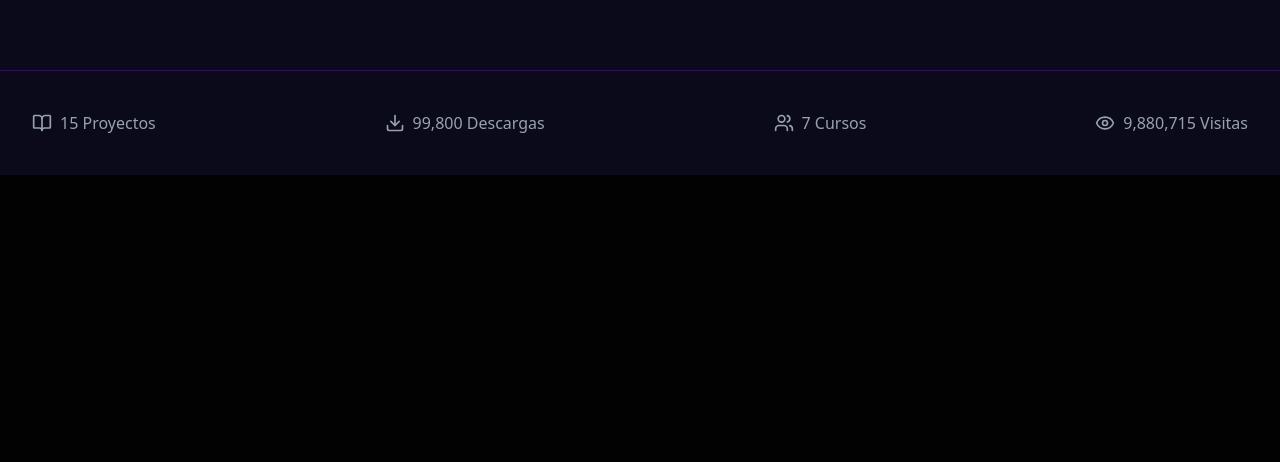
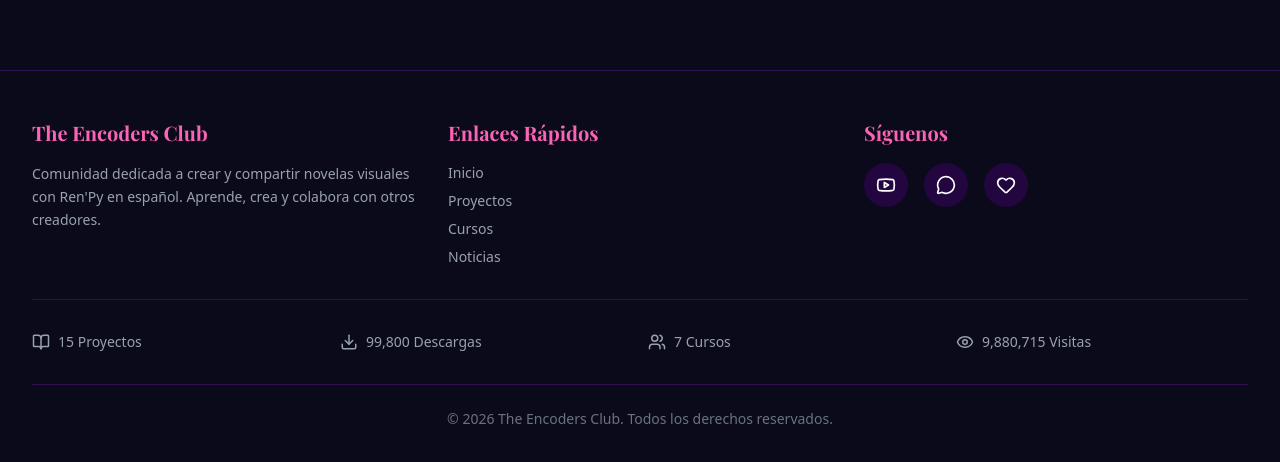
Before and after one commit to The-Encoders-Club/The-Encoders-Club, a React (Vite) app: page / in a window 1280 px wide. Shown: the part 2204-2666 px from the top of the page. Before the commit the page ends 2379 px from the top, so only its background shows below. Built offline with nearby package versions, Linux system fonts and the light colour scheme.

Commit message:
Actualizar App.tsx
Se agregó la funcionalidad de los botones

```diff
--- a/src/App.tsx
+++ b/src/App.tsx
@@ -4,8 +4,15 @@
  */
 
 import React, { useState } from 'react';
-import { Users, BookOpen, Newspaper, Heart, Download, Eye } from 'lucide-react';
+import { Users, BookOpen, Newspaper, Heart, Download, Eye, Youtube, MessageCircle } from 'lucide-react';
 const logo = '/logo.png';
+
+// Enlaces de redes sociales
+const socialLinks = {
+  youtube: 'https://youtube.com/@theencodersclub',
+  discord: 'https://discord.gg/2DB5k7sb8',
+  kofi: 'https://ko-fi.com/theencodersclub'
+};
 
 // Datos de los integrantes del equipo
 const teamMembers = [
@@ -190,7 +197,7 @@ export default function App() {
                     <div>⏱️ {curso.duration}</div>
                     <div>👥 {curso.students} estudiantes</div>
                   </div>
-                  <button className="w-full bg-pink-600 hover:bg-pink-700 px-4 py-2 rounded-full font-bold transition-all">Inscribirse</button>
+                  <a href={socialLinks.kofi} target="_blank" rel="noopener noreferrer" className="block w-full bg-pink-600 hover:bg-pink-700 px-4 py-2 rounded-full font-bold transition-all text-center">Inscribirse</a>
                 </div>
               ))}
             </div>
@@ -201,13 +208,13 @@ export default function App() {
         return (
           <main className="max-w-7xl mx-auto px-8 py-16">
             <h1 className="text-5xl font-bold mb-12">Noticias Recientes</h1>
-            <div className="space-y-6">
+            <div className="grid grid-cols-1 md:grid-cols-2 lg:grid-cols-4 gap-6">
               {noticias.map((noticia) => (
-                <div key={noticia.id} className="bg-purple-950/30 rounded-2xl overflow-hidden border border-purple-800/50 hover:border-pink-500/50 transition-all flex flex-col md:flex-row">
-                  <img src={noticia.image} alt={noticia.title} className="w-full md:w-48 h-48 md:h-auto object-cover" referrerPolicy="no-referrer" />
-                  <div className="p-6 flex-1">
+                <div key={noticia.id} className="bg-purple-950/30 rounded-2xl overflow-hidden border border-purple-800/50 hover:border-pink-500/50 transition-all">
+                  <img src={noticia.image} alt={noticia.title} className="w-full h-40 object-cover" referrerPolicy="no-referrer" />
+                  <div className="p-5">
                     <h3 className="font-bold text-lg mb-2">{noticia.title}</h3>
-                    <p className="text-gray-400 mb-4">{noticia.description}</p>
+                    <p className="text-sm text-gray-400 mb-4">{noticia.description}</p>
                     <button className="text-pink-400 hover:text-pink-300 font-semibold transition-colors">Leer más →</button>
                   </div>
                 </div>
@@ -240,9 +247,9 @@ export default function App() {
                       <div key={idx} className="text-sm text-gray-300">✓ {benefit}</div>
                     ))}
                   </div>
-                  <button className={`w-full px-4 py-3 rounded-full font-bold transition-all ${option.featured ? 'bg-pink-600 hover:bg-pink-700' : 'bg-purple-600 hover:bg-purple-700'}`}>
+                  <a href={socialLinks.kofi} target="_blank" rel="noopener noreferrer" className={`block w-full px-4 py-3 rounded-full font-bold transition-all text-center ${option.featured ? 'bg-pink-600 hover:bg-pink-700' : 'bg-purple-600 hover:bg-purple-700'}`}>
                     Donar ${option.amount}
-                  </button>
+                  </a>
                 </div>
               ))}
             </div>
@@ -327,7 +334,7 @@ export default function App() {
   };
 
   return (
-    <div className="min-h-screen bg-[#0a0a1a] text-white font-sans selection:bg-pink-500 selection:text-white">
+    <div className="min-h-screen bg-[#0a0a1a] text-white font-sans selection:bg-pink-500 selection:text-white flex flex-col">
       {/* Navbar */}
       <nav className="flex items-center justify-between px-4 md:px-8 py-6 border-b border-purple-900/50 bg-[#0a0a1a]/80 backdrop-blur-md sticky top-0 z-50 flex-wrap gap-4">
         <div className="flex items-center gap-2">
@@ -339,7 +346,7 @@ export default function App() {
           <button onClick={() => setCurrentPage('cursos')} className="hover:text-pink-400 transition-colors">Cursos</button>
           <button onClick={() => setCurrentPage('noticias')} className="hover:text-pink-400 transition-colors">Noticias</button>
           <button onClick={() => setCurrentPage('donar')} className="hover:text-pink-400 transition-colors">Donar</button>
-          <button className="bg-pink-600 hover:bg-pink-700 px-4 md:px-6 py-2 rounded-full font-bold transition-all whitespace-nowrap">¡Únete al equipo!</button>
+          <a href={socialLinks.kofi} target="_blank" rel="noopener noreferrer" className="bg-pink-600 hover:bg-pink-700 px-4 md:px-6 py-2 rounded-full font-bold transition-all whitespace-nowrap">¡Únete al equipo!</a>
         </div>
       </nav>
 
@@ -360,15 +367,74 @@ export default function App() {
       )}
 
       {/* Render de páginas */}
-      {renderPage()}
+      <div className="flex-grow">
+        {renderPage()}
+      </div>
 
-      {/* Footer Stats */}
-      <footer className="border-t border-purple-900/50 py-10 mt-16 bg-[#0a0a1a]">
-        <div className="max-w-7xl mx-auto px-8 flex flex-col md:flex-row justify-between text-gray-400 gap-4">
-          <div className="flex items-center gap-2"><BookOpen size={20}/> 15 Proyectos</div>
-          <div className="flex items-center gap-2"><Download size={20}/> 99,800 Descargas</div>
-          <div className="flex items-center gap-2"><Users size={20}/> 7 Cursos</div>
-          <div className="flex items-center gap-2"><Eye size={20}/> 9,880,715 Visitas</div>
+      {/* Footer */}
+      <footer className="border-t border-purple-900/50 py-12 mt-16 bg-[#0a0a1a]">
+        <div className="max-w-7xl mx-auto px-8">
+          {/* Footer Content */}
+          <div className="grid grid-cols-1 md:grid-cols-3 gap-8 mb-8">
+            {/* Sección 1: Sobre nosotros */}
+            <div>
+              <h3 className="text-xl font-bold mb-4 text-pink-400">The Encoders Club</h3>
+              <p className="text-gray-400 text-sm leading-relaxed">
+                Comunidad dedicada a crear y compartir novelas visuales con Ren'Py en español. Aprende, crea y colabora con otros creadores.
+              </p>
+            </div>
+
+            {/* Sección 2: Enlaces rápidos */}
+            <div>
+              <h3 className="text-xl font-bold mb-4 text-pink-400">Enlaces Rápidos</h3>
+              <ul className="space-y-2 text-sm">
+                <li><button onClick={() => setCurrentPage('home')} className="text-gray-400 hover:text-pink-400 transition-colors">Inicio</button></li>
+                <li><button onClick={() => setCurrentPage('proyectos')} className="text-gray-400 hover:text-pink-400 transition-colors">Proyectos</button></li>
+                <li><button onClick={() => setCurrentPage('cursos')} className="text-gray-400 hover:text-pink-400 transition-colors">Cursos</button></li>
+                <li><button onClick={() => setCurrentPage('noticias')} className="text-gray-400 hover:text-pink-400 transition-colors">Noticias</button></li>
+              </ul>
+            </div>
+
+            {/* Sección 3: Redes sociales */}
+            <div>
+              <h3 className="text-xl font-bold mb-4 text-pink-400">Síguenos</h3>
+              <div className="flex gap-4">
+                <a href={socialLinks.youtube} target="_blank" rel="noopener noreferrer" className="bg-purple-950/50 hover:bg-pink-600 p-3 rounded-full transition-all">
+                  <Youtube size={20} />
+                </a>
+                <a href={socialLinks.discord} target="_blank" rel="noopener noreferrer" className="bg-purple-950/50 hover:bg-pink-600 p-3 rounded-full transition-all">
+                  <MessageCircle size={20} />
+                </a>
+                <a href={socialLinks.kofi} target="_blank" rel="noopener noreferrer" className="bg-purple-950/50 hover:bg-pink-600 p-3 rounded-full transition-all">
+                  <Heart size={20} />
+                </a>
+              </div>
+            </div>
+          </div>
+
+          {/* Divisor */}
+          <div className="border-t border-purple-900/50 pt-8">
+            {/* Estadísticas Footer */}
+            <div className="grid grid-cols-2 md:grid-cols-4 gap-4 mb-8">
+              <div className="flex items-center gap-2 text-gray-400 text-sm">
+                <BookOpen size={18}/> 15 Proyectos
+              </div>
+              <div className="flex items-center gap-2 text-gray-400 text-sm">
+                <Download size={18}/> 99,800 Descargas
+              </div>
+              <div className="flex items-center gap-2 text-gray-400 text-sm">
+                <Users size={18}/> 7 Cursos
+              </div>
+              <div className="flex items-center gap-2 text-gray-400 text-sm">
+                <Eye size={18}/> 9,880,715 Visitas
+              </div>
+            </div>
+
+            {/* Copyright */}
+            <div className="text-center text-gray-500 text-sm border-t border-purple-900/50 pt-6">
+              <p>&copy; 2026 The Encoders Club. Todos los derechos reservados.</p>
+            </div>
+          </div>
         </div>
       </footer>
     </div>
```
